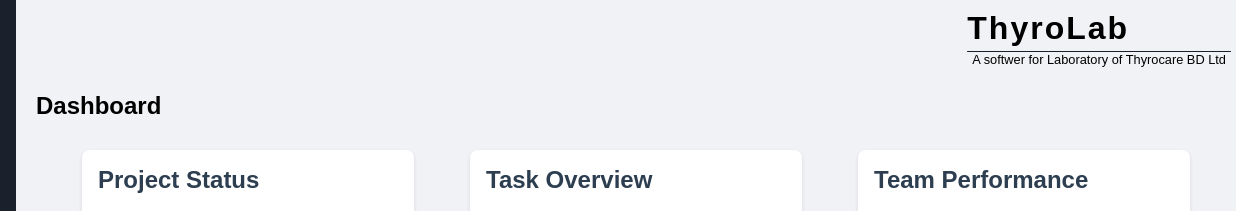
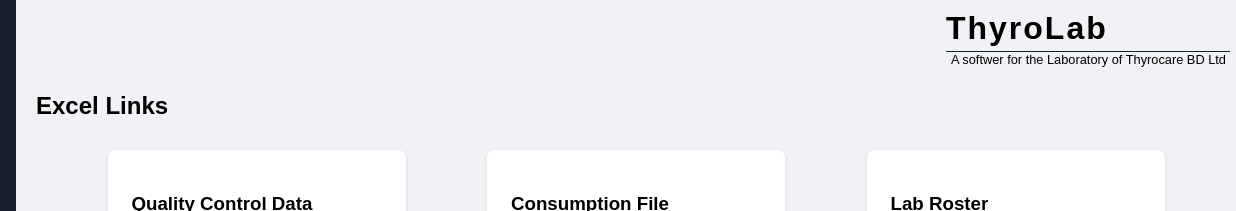
Before and after one commit to Thyrocarebd/.thyrolab, a plain HTML site: page index.html in a window 1280 px wide. Shown: the top 211 px of the page, 44-1280 px from the left. Drawn offline with nearby package versions, Linux system fonts and the light colour scheme.

Commit message:
Update index.html

```diff
--- a/index.html
+++ b/index.html
@@ -46,10 +46,10 @@
         <header>
             <div class="head">
             <h1>ThyroLab</h1>
-            <p>A softwer for Laboratory of Thyrocare BD Ltd</p>
+            <p>A softwer for the Laboratory of Thyrocare BD Ltd</p>
         </div>
         </header>
-        <h2>Dashboard</h2>
+<!--         <h2>Dashboard</h2>
         <div class="card-container">
             <div class="card">
                 <h2>Project Status</h2>
@@ -75,7 +75,7 @@
                 <li>Team meeting scheduled for tomorrow at 10 AM</li>
                 <li>New project proposal submitted by Mark</li>
             </ul>
-        </div>
+        </div> -->
         <div class="excel">
             <h2 id="excel">Excel Links</h2>
            <div class="excel-container">
```
